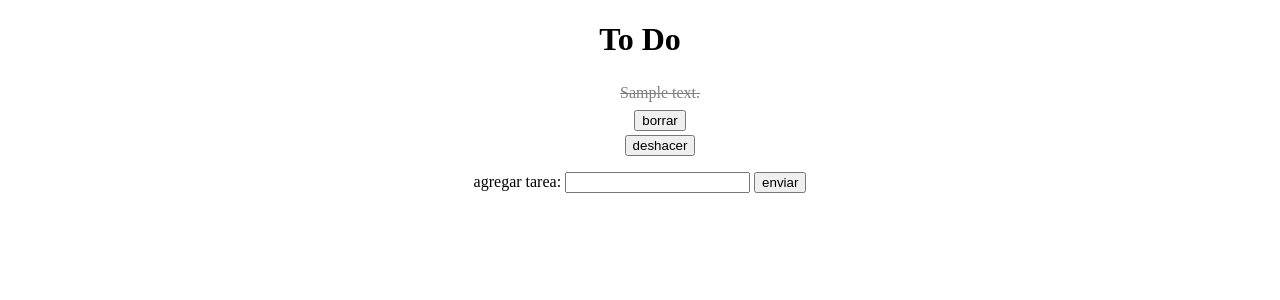
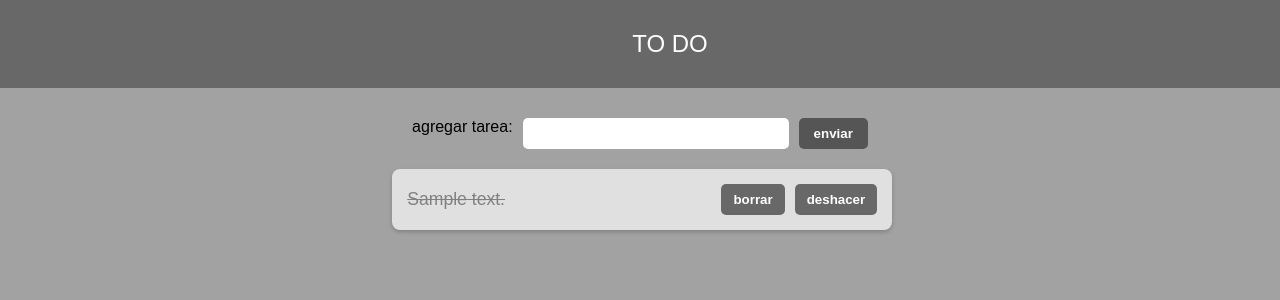
Before and after one commit to ricardosanchez24/flask, a Flask app: page / in a window 1280 px wide; the page is wider, and only the part inside the window is pictured. Shown: the top 300 px of that part. Run offline with Flask 3, Linux system fonts and the light colour scheme; tables that the repository leaves empty hold one stand-in row (values such as "Sample post").

Commit message:
actualizacion del proyecto añadiendo estilos al formulario

```diff
--- a/simple to do/app.py
+++ b/simple to do/app.py
@@ -60,6 +60,7 @@ def completar_tarea(tarea_id):
 
 if __name__ == '__main__':
     with app.app_context():
+         #db.drop_all()
          db.create_all()
 
     app.run(debug=True)
--- a/simple to do/static/css/style.css
+++ b/simple to do/static/css/style.css
@@ -1,19 +1,114 @@
-body{
-    background-color: rgb(255, 255, 255);
+header {
+    background-color: #686868;
+    color: white;
+    text-align: center;
+    padding: 30px;
+    font-size: 24px;
+    width: 100%;
+    text-transform: uppercase;
+    margin-bottom: 30px; /* Añadido un margen inferior para separarlo del contenido */
 }
-h1,h2,h3{
-    text-align: center;
+
+body {
+    background-color: #a3a2a2; /* Mantenemos tu color de fondo */
+    font-family: Arial, Helvetica, sans-serif;
+    margin: 0;
+    padding: 0;
 }
-form{
-    text-align: center;
+
+/* ---------------------------------------------------- */
+/* ESTILOS PARA LA SECCIÓN DE AGREGAR TAREA (Input Superior) */
+/* ---------------------------------------------------- */
+.agg_tareas {
+    margin-top: 20px;
+    /* Usamos Flexbox para centrar el formulario */
+    display: flex;
+    justify-content: center;
+    gap: 10px; /* Espacio entre los elementos del formulario (Label, Input, Botón) */
+    padding: 0 20px; /* Padding a los lados para que no se pegue en pantallas pequeñas */
 }
-ul{
-    text-align: center;
+
+.agg_tareas input[type="text"] {
+    padding: 8px;
+    border: none;
+    border-radius: 5px;
+    width: 250px; /* Ancho fijo o puedes usar flex-grow: 1 si quieres que se estire */
+}
+
+.agg_tareas button {
+    padding: 8px 15px;
+    border: none;
+    border-radius: 5px;
+    cursor: pointer;
+    background-color: #555555; /* Un color para el botón de enviar */
+    color: white;
+    font-weight: bold;
+}
+
+
+/* ---------------------------------------------------- */
+/* ESTILOS PARA LA LISTA DE TAREAS (LAS TARJETAS) */
+/* ---------------------------------------------------- */
+
+/* El contenedor principal de la lista, lo usamos para centrar las tareas */
+.posiciones {
+    display: flex;
+    justify-content: center; /* Centra el bloque <ul> en la pantalla */
+}
+
+.posiciones ul {
+    /* Quitamos el estilo de lista (puntos) y padding por defecto */
     list-style: none;
+    padding: 0;
+    width: 500px; /* Un ancho fijo para las tarjetas (ajusta esto si quieres que sean más anchas) */
+    max-width: 90%; /* Asegura que no se salga de la pantalla en móviles */
+    margin-top: 20px;
 }
-li{
-    padding: 4px;
+
+/* El elemento DIV que envuelve CADA TAREA (LA TARJETA COMPLETA) */
+.tarea-fila-card {
+    /* Estructura Flexbox para la fila: Texto a la izquierda, Botones a la derecha */
+    display: flex;
+    justify-content: space-between;
+    align-items: center;
+
+    /* Estilo de Tarjeta */
+    padding: 15px;
+    margin-bottom: 10px;
+    border-radius: 8px;
+    box-shadow: 0 2px 4px rgba(0, 0, 0, 0.2); /* Sombra para que destaque del fondo gris */
+
+    /* Tus colores (AJUSTA ESTO) */
+    background-color: #e0e0e0; /* Un gris más claro para la tarjeta */
+    color: #333333;
 }
-.boton{
-    margin-top: 4px;
+
+/* El texto de la tarea */
+.tarea-texto {
+    font-size: 1.1em;
+    max-width: 65%; /* Para que los botones siempre tengan espacio a la derecha */
 }
+
+/* El grupo de botones (contenedor de Borrar y Completar) */
+.botones {
+    display: flex;
+    gap: 10px; /* Espacio entre los botones */
+}
+
+/* Estilos para los botones dentro de las tareas */
+.botones button {
+    /* Tus estilos base que aplicaban a .boton */
+    margin: 0; /* Quitamos los márgenes arriba/abajo que tenías */
+    padding: 8px 12px;
+    border: none;
+    border-radius: 5px;
+    cursor: pointer;
+    font-weight: bold;
+    /* Tus colores para los botones */
+    background-color: #686868;
+    color: white;
+}
+
+/* Reglas antiguas eliminadas o modificadas: */
+/* .li: Ya no se usa directamente, lo reemplazamos por .tarea-fila-card y .tarea-texto */
+/* .boton: La regla margin-bottom/top: 10px se movió y mejoró dentro de .botones button */
--- a/simple to do/templates/base.html
+++ b/simple to do/templates/base.html
@@ -6,6 +6,7 @@
     <link rel="stylesheet" href="{{url_for('static', filename = 'css/style.css')}}">
     <title>to do simple</title>
 </head>
+<header>To Do</header>
 <body>
    {% block body %}{% endblock %}
 </body>
--- a/simple to do/templates/index.html
+++ b/simple to do/templates/index.html
@@ -1,22 +1,36 @@
 {% extends './base.html' %}
 
 {% block body %}
-  <h1>To Do</h1>
+
+<form class="agg_tareas" action="" method="post">
+
+    <label for="tarea"> agregar tarea:</label>
+    <input type="text"  name="tarea">
+
+    <button type="submit">enviar</button>
+</form>
+
+<div class="posiciones">
     <ul>
         {% for tarea in tareas %}
-  <li
+
+        <div class="tarea-fila-card">
+
+            <span
+                class="tarea-texto"
                 {% if tarea.completada %}
                     style="text-decoration: line-through; color: gray;"
                 {% endif %}
             >
                 {{ tarea.contenido }}
-  </li>
+            </span>
+
+            <div class="botones">
                 <form class="boton" method="post" action="{{ url_for('eliminar_tarea', id_tarea = tarea.id) }}" >
-     <button  type="submit">borrar</button>
+                    <button type="submit">borrar</button>
                 </form>
 
                 <form method="post" action="{{ url_for('completar_tarea', tarea_id = tarea.id) }}">
-
                     <button class="boton" type="submit">
                         {% if tarea.completada %}
                             deshacer
@@ -25,17 +39,13 @@
                         {% endif %}
                     </button>
                 </form>
+            </div>
 
+        </div>
 
         {% endfor %}
     </ul>
+</div>
 
-<form action="" method="post">
-
-    <label for="tarea"> agregar tarea:</label>
-    <input type="text"  name="tarea">
-
-    <button type="submit">enviar</button>
-</form>
 
 {% endblock %}
```
Also changed, not shown: simple to do/templates/login.html (added, +19 -0 lines), simple to do/templates/registro.html (added, +70 -0 lines). Lines whose indentation alone changed are shown as unchanged.
